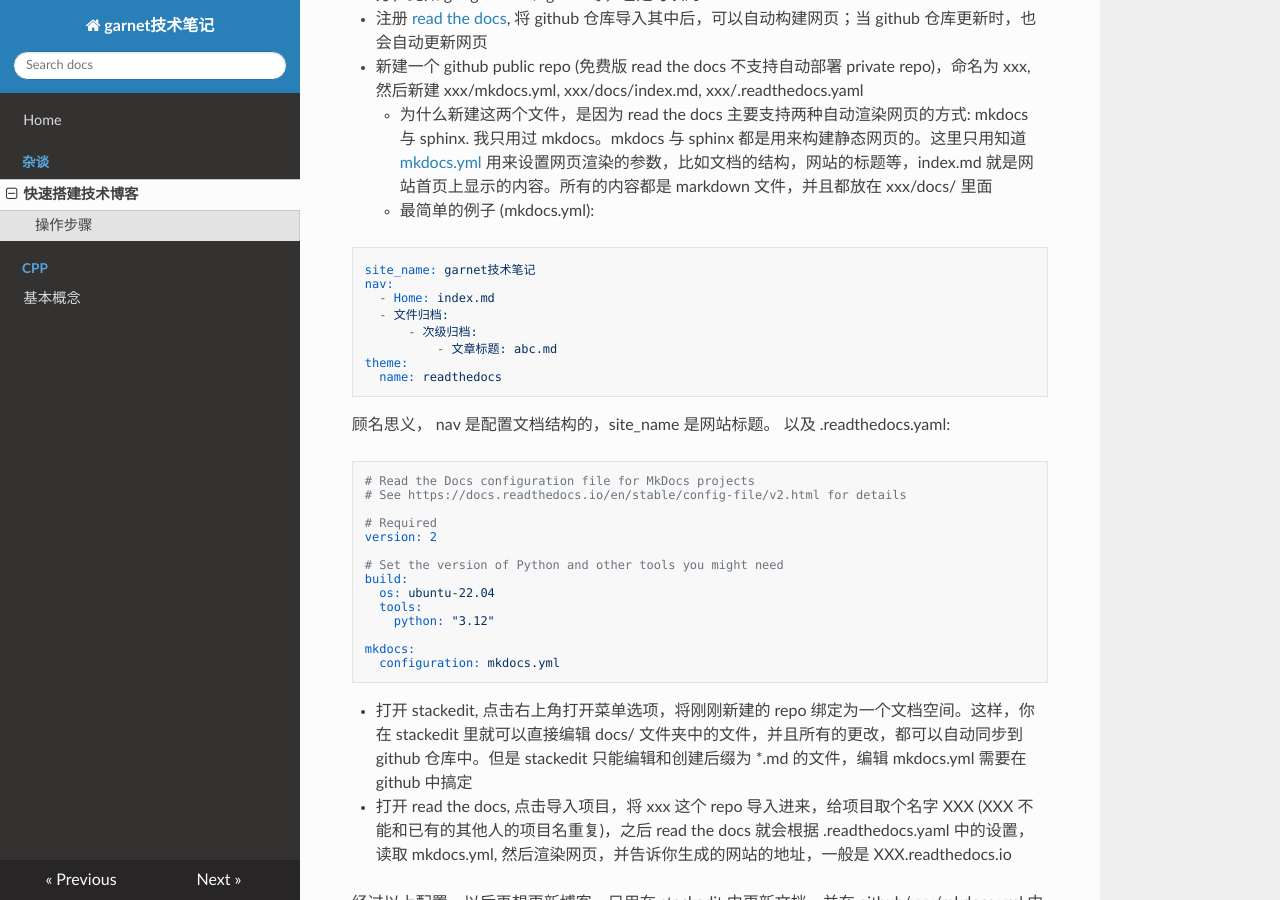
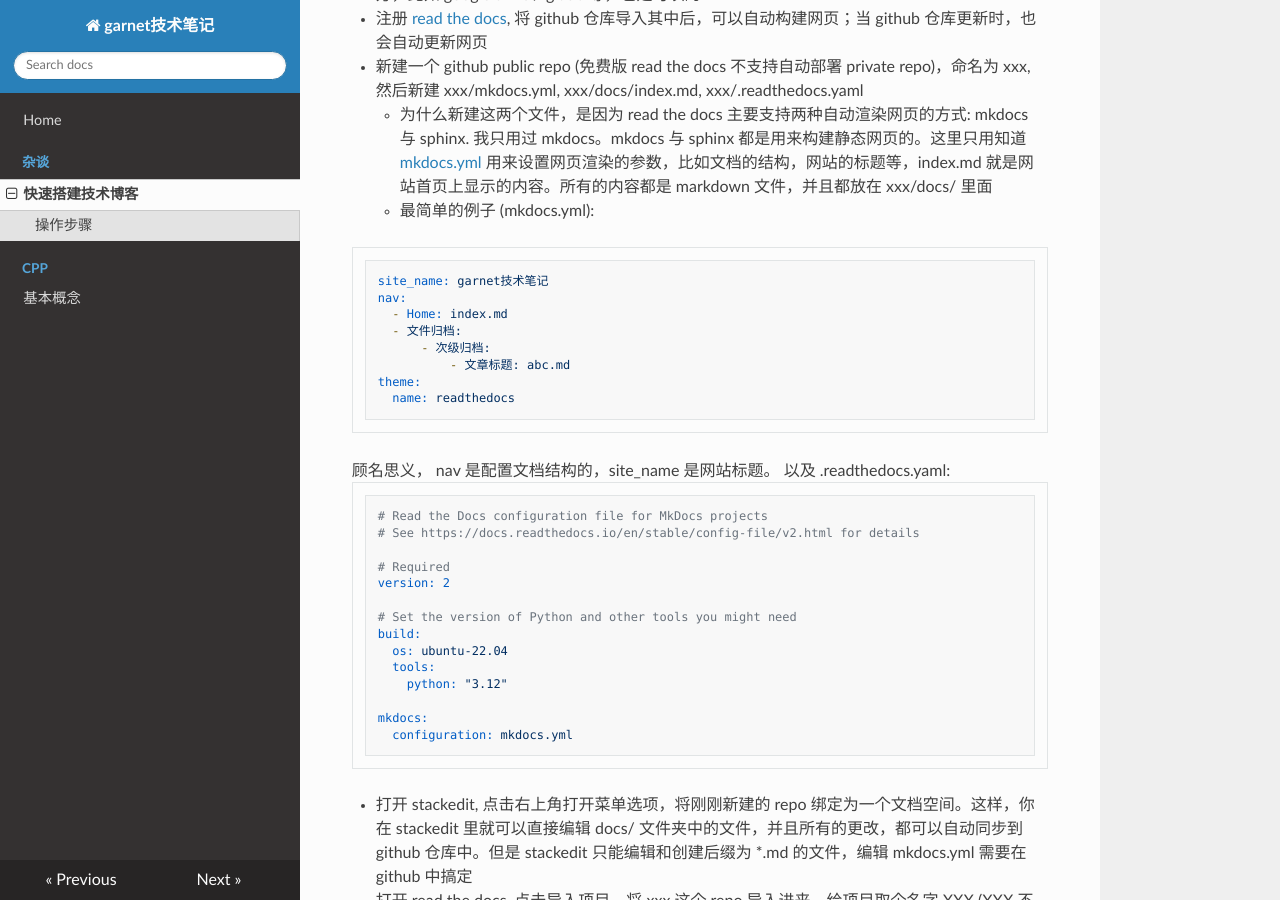
Before and after one commit to ymma98/technotes, an MkDocs documentation site: the page built from docs/杂谈/快速搭建技术博客.md, in a window 1280 px wide and 900 px high, scrolled down 532 px. Built offline with MkDocs 1.6.1, drawn with Linux system fonts in a browser that asks for light colours; nearby versions of some CDN libraries.

Commit message:
Update mkdocs.yml

```diff
--- a/mkdocs.yml
+++ b/mkdocs.yml
@@ -6,6 +6,12 @@ nav:
   - cpp:
      - 基本概念: cpp/基本概念.md
 
+markdown_extensions:
+  - markdown.extensions.codehilite
+  - markdown.extensions.extra
+  - pymdownx.superfences
+  - pymdownx.arithmatex:
+      generic: true
 
 theme:
   name: readthedocs
```
